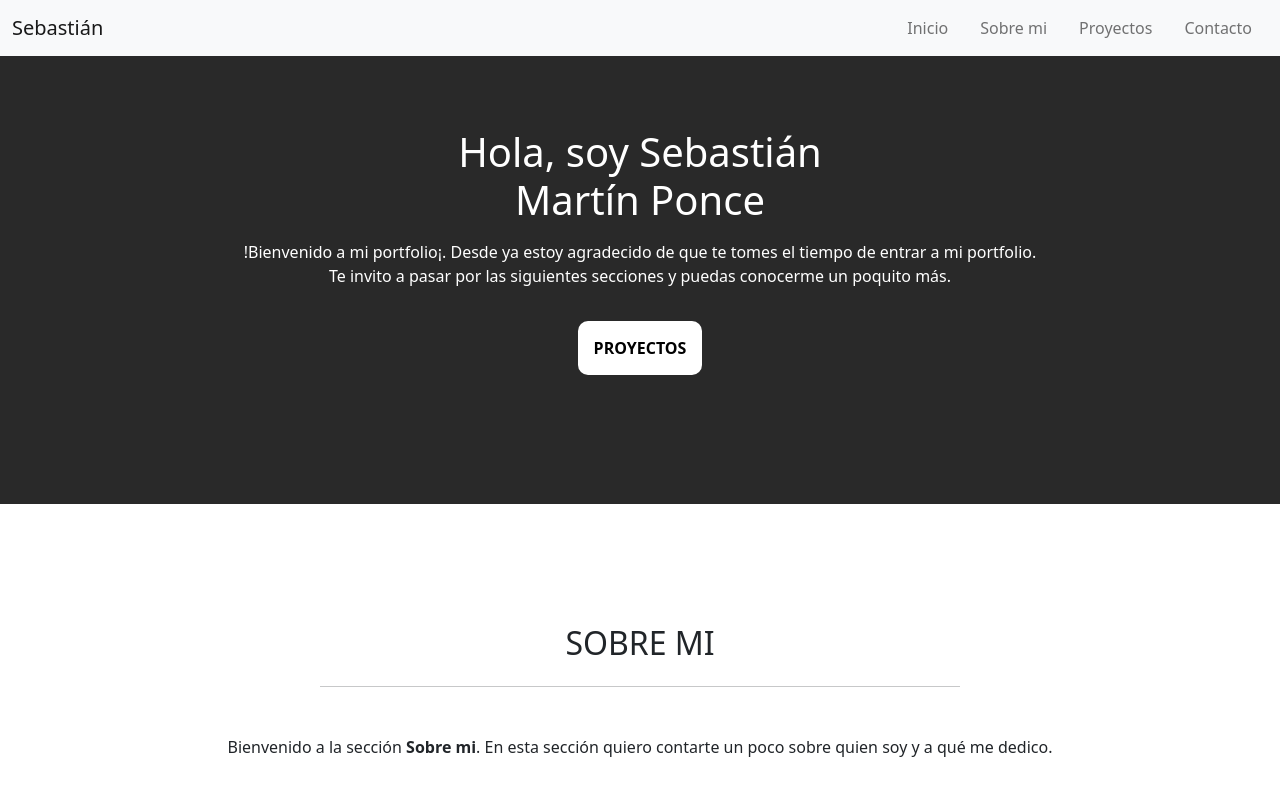
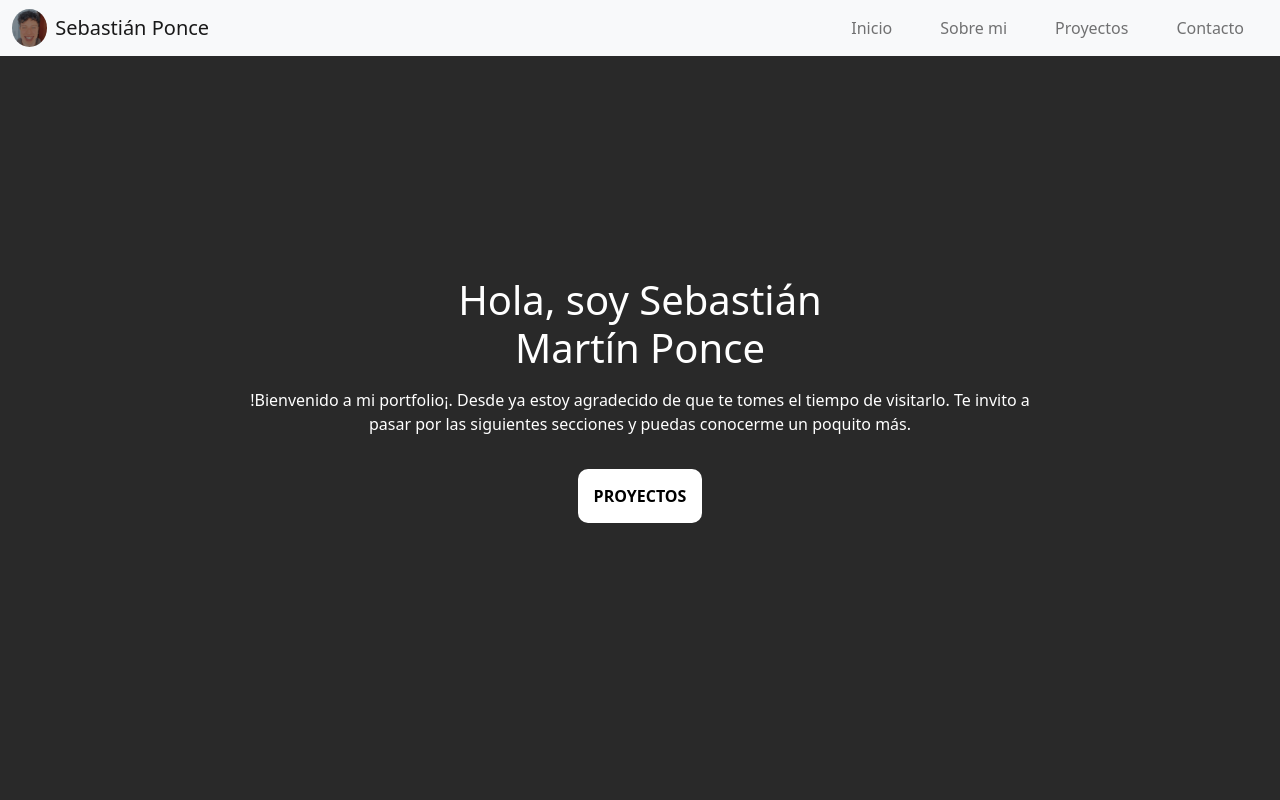
Before and after one commit to sebaponce2/portfolio, a React (Create React App) app: page / in a window 1280 px wide. Shown: the top 800 px of the page. Built offline with nearby package versions, Linux system fonts and the light colour scheme.

Commit message:
Add: image in navbar, hover in options navbar, vh in presentation, buttons in projects

```diff
--- a/src/components/AboutMe.jsx
+++ b/src/components/AboutMe.jsx
@@ -11,7 +11,7 @@ const AboutMe = () => {
                 <h2 className="text-uppercase pt-4">Sobre mi</h2>
             </div>
             <hr className='m-auto w-50 mt-3 p-0'/>
-            <p className="text-center px-3 py-5 m-auto">Bienvenido a la sección <span className="fw-bold">Sobre mi</span>. En esta sección quiero contarte un poco sobre quien soy y a qué me dedico.</p>
+            <p className="text-center px-3 py-5 m-auto">Bienvenido a la sección <span className="fw-bold">Sobre mi</span>. En esta sección quiero contarte un poco acerca de quién soy y a qué me dedico.</p>
             <div className="container-image m-auto py-2">
                 <img src={profileImage} alt="sebastianponce" className="w-100 img"/>
             </div>
--- a/src/components/ContactMe.jsx
+++ b/src/components/ContactMe.jsx
@@ -5,11 +5,11 @@ const ContactMe = () => {
     return (
         <>
         {/* AJUSTAR EL WIDTH DEL FORMULARIO EN MOBILE*/}
-            <div>
+            <div className="main-container">
                 <h2 className="text-center text-uppercase font-white m-auto pb-4">Contactame</h2>
                 <p className="text-center font-white m-auto pb-4">Muchas gracias por visitar mi portfolio. Te invito a contactarme a través del siguiente formulario.</p>
             </div>
-            <div className="m-auto pt-4">
+            <div className="m-auto pt-4 main-container">
                 <form action="POST" className="w-75 bg-white px-3 m-auto formStyles">
                     <label htmlFor="" className="d-block w-100 pt-5 pb-2">Nombre</label>
                     <input type="text" name="" id="" className="w-100 border-0 bg-input inputStyles p-2" placeholder="Ingresa tu nombre"/>
--- a/src/components/Container.jsx
+++ b/src/components/Container.jsx
@@ -17,8 +17,10 @@ const Container = () => {
             <header>
                 <Navbar/>
             </header>
-            <section className="spacing-5 bg-grey-dark">
-                <Presentation/>
+            <section className="spacing-5 bg-grey-dark h-100vh d-flex align-items-center">
+                <div className="col">
+                    <Presentation/>
+                </div>
             </section>
             <section className="row spacing-4 mx-0">
                 <AboutMe/>
--- a/src/components/Footer.jsx
+++ b/src/components/Footer.jsx
@@ -5,10 +5,10 @@ import "../css/Footer.css";
 const Footer = () => {
     return (
         <>
-            <div className="row">
+            <div className="row main-container">
                 <div className="col-md-6 font-white pb-4">
                     <h4 className="text-uppercase pb-2">Sebastián Martín Ponce</h4>
-                    <p>Gracias por visitar mi portfolio. Espero que te haya gustado</p>
+                    <p>Gracias por visitar mi portfolio. Espero que te haya gustado.</p>
                 </div>
                 <div className="col-md-6 font-white social">
                     <h4 className="text-uppercase pb-2">Redes sociales</h4>
--- a/src/components/Navbar.jsx
+++ b/src/components/Navbar.jsx
@@ -1,12 +1,18 @@
+// Css imports
+import "../css/Navbar.css";
 import "../css/Colors.css";
+
+// Image import
+import me from "../images/Me.jpg";
 
 const Navbar = () => {
   return (
     <>
       <nav class="navbar navbar-expand-md navbar-light bg-light w-100" style={{position: 'fixed'}}>
         <div class="container-fluid">
+          <img src={me} alt="sebastianponce" className="img-radius"/>
           <a class="navbar-brand" href="#">
-            Sebastián
+            Sebastián Ponce
           </a>
           <button
             class="navbar-toggler border-0"
@@ -23,25 +29,25 @@ const Navbar = () => {
             <ul class="navbar-nav text-center">
               <hr className="w-100 m-0 m-auto d-md-none"/>
               <li class="nav-item px-2">
-                <a class="nav-link" aria-current="page" href="index.html">
+                <a class="nav-link buttons-hover" aria-current="page" href="index.html">
                   Inicio
                 </a>
               </li>
               <hr className="w-100 m-0 m-auto d-md-none"/>
               <li class="nav-item px-2">
-                <a class="nav-link" href="#about-me">
+                <a class="nav-link buttons-hover" href="#about-me">
                   Sobre mi
                 </a>
               </li>
               <hr className="w-100 m-0 m-auto d-md-none"/>
               <li class="nav-item px-2">
-                <a class="nav-link" href="#projects">
+                <a class="nav-link buttons-hover" href="#projects">
                   Proyectos
                 </a>
               </li>
               <hr className="w-100 m-0 m-auto d-md-none"/>
               <li class="nav-item px-2">
-                <a class="nav-link" href="#contact">
+                <a class="nav-link buttons-hover" href="#contact">
                   Contacto
                 </a>
               </li>
--- a/src/components/Presentation.jsx
+++ b/src/components/Presentation.jsx
@@ -7,7 +7,7 @@ const Presentation = () => {
             <h1 className="text-center font-white m-auto">Hola, soy Sebastián Martín Ponce</h1>
             <div className="text-center m-auto py-3 font-white">
                 <p className="m-auto">
-                    !Bienvenido a mi portfolio¡. Desde ya estoy agradecido de que te tomes el tiempo de entrar a mi portfolio. Te invito a pasar por las siguientes secciones y puedas conocerme un poquito más.
+                    !Bienvenido a mi portfolio¡. Desde ya estoy agradecido de que te tomes el tiempo de visitarlo. Te invito a pasar por las siguientes secciones y puedas conocerme un poquito más.
                 </p>
             </div>
             <div className="text-center my-3 pt-3">
@@ -16,5 +16,4 @@ const Presentation = () => {
         </>
      );
 }
-
 export default Presentation;
--- a/src/components/Projects.jsx
+++ b/src/components/Projects.jsx
@@ -1,19 +1,36 @@
+// Css imports
+import "../css/Projects.css";
+
 // Images imports
 import project from "../images/project.png";
 
 const Projects = () => {
     return (
-        <>
-            <h1 className="text-center text-uppercase pb-5">Proyectos</h1>
-            <div>
-                <h2 className="text-center pt-4 pb-3">Bakery Shop</h2>
-                <p className="text-center m-auto pb-5">Consiste en una panadería virtual en la que el cliente puede comprar sus productos de manera totalmente online.</p>
-                <div className="w-50 m-auto">
-                    <img src={project} alt="" className="w-100"/>
+        <div className="main-container">
+            <h1 className="m-auto text-center text-uppercase pb-5">Proyectos</h1>
+            <h3 className="text-center pt-5 pb-5">Bakery Shop</h3>
+            <div className="row mx-0">
+                <div className="col-lg-6">
+                    <div className="project-width m-auto">
+                        <img src={project} alt="" className="w-100"/>
+                    </div>
                 </div>
-                <p className="text-center m-auto py-5">El proyecto fue construido con las siguentes tecnologías: <span className="fw-bold">REACT, CSS, BOOTSTRAP, NODEJS, EXPRESS, MYSQL</span></p>
+                <div className="col-lg-6 my-auto pt-lg-4">
+                    <p className="text-center m-auto pb-3">Consiste en una panadería virtual en la que el cliente puede comprar sus productos de manera totalmente online.</p>
+                    <p className="text-center m-auto my-4">El proyecto fue construido con las siguentes tecnologías: <span className="fw-bold">REACT JS, CSS, BOOTSTRAP, NODE JS, EXPRESS, MYSQL.</span></p>
+                    <div className="m-auto width-buttons">
+                        <div className="row mx-0 pt-4">
+                            <div className="col-md-6 text-center">
+                                <a href="" className="buttons">Repositorio</a>
+                            </div>
+                            <div className="col-md-6 text-center p-buttons">
+                                <a href=""className="buttons">Visitar página</a>
+                            </div>
+                        </div>
+                    </div>
+                </div>
             </div>
-        </>
+        </div>
      );
 }
 
--- a/src/css/App.css
+++ b/src/css/App.css
@@ -1,6 +1,11 @@
 *{
     padding: 0;
     margin: 0;
+}
+.main-container {
+    max-width: 120rem !important;
+    width: 92% !important;
+    margin: auto !important;
 }
 
 .container-page {
@@ -20,3 +25,7 @@
     padding-top: 8rem !important;
     padding-bottom: 8rem !important;
 }
+
+.h-100vh {
+    height: 100vh !important;
+}
--- a/src/css/Navbar.css
+++ b/src/css/Navbar.css
@@ -0,0 +1,22 @@
+.buttons-hover {
+    padding-left: 1rem !important;
+    padding-right: 1rem !important;
+    border-top-left-radius: 8px;
+    border-top-right-radius: 8px;
+    border-bottom-left-radius: 8px;
+    border-bottom-right-radius: 8px;
+}
+.buttons-hover:hover {
+    background-color: rgb(41, 41, 41) !important;
+    color: white !important;
+}
+
+.img-radius {
+    width: 2.8% !important;
+    margin-right: 0.5rem !important;
+    border-radius: 50% !important;
+    -webkit-border-radius: 50% !important;
+    -moz-border-radius: 50% !important;
+    -ms-border-radius: 50% !important;
+    -o-border-radius: 50% !important;
+}
--- /dev/null
+++ b/src/css/Projects.css
@@ -0,0 +1,63 @@
+.width-buttons {
+    width: 67%;
+}
+
+@media screen and (max-width: 290px) {
+    .width-buttons {
+        width: 80%;
+    }
+}
+
+
+
+.p-buttons {
+    padding-top: 0rem;
+}
+
+@media screen and (max-width: 767px) {
+    .p-buttons {
+        padding-top: 2.5rem;
+    }
+}
+.buttons {
+    text-decoration: none;
+    font-weight: 600;
+    padding: 0.7rem;
+    background-color: rgb(41, 41, 41) !important;
+    color: white;
+    border-top-left-radius: 8px;
+    border-top-right-radius: 8px;
+    border-bottom-left-radius: 8px;
+    border-bottom-right-radius: 8px;
+}
+
+.buttons:hover {
+    background-color: rgb(17, 17, 17) !important;
+    color: white;
+}
+
+.pt-lg-4 {
+    padding-top: 0rem;
+}
+
+@media screen and (max-width: 991px) {
+    .pt-lg-4 {
+        padding-top: 4rem !important;
+    }
+}
+
+.project-width {
+    width: 100%;
+}
+
+@media screen and (min-width: 768px) {
+    .project-width {
+        width: 75%;
+    }
+}
+
+@media screen and (min-width: 1400px) {
+    .project-width {
+        width: 55%;
+    }
+}
```
Also changed, not shown: 1 other file (tests, documents, lock files or other folders).
